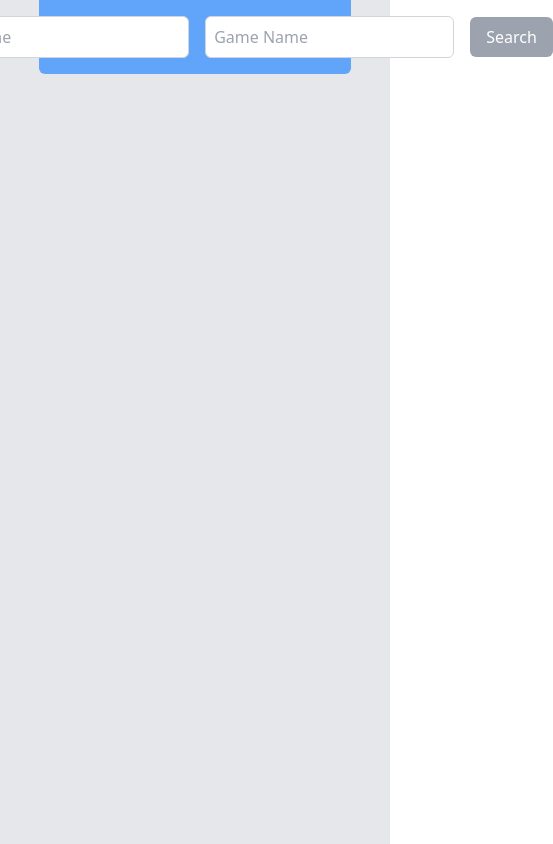
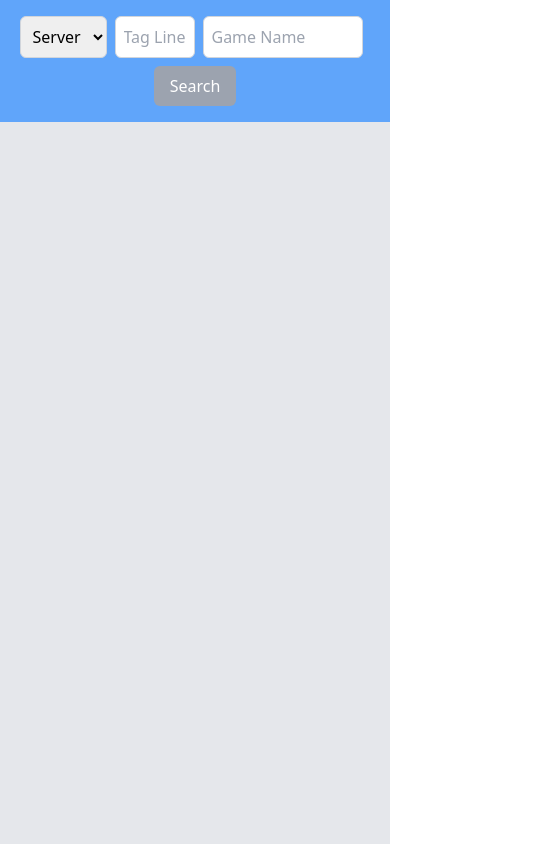
Before and after one commit to jelenu/lol-frontend, a React (Create React App) app: page / in a window 390 px wide. Shown: the whole page, 553 px wide, since content can reach past the window. Built offline with nearby package versions, Linux system fonts and the light colour scheme.

Commit message:
summonerBrowser Responsive

```diff
--- a/src/App.js
+++ b/src/App.js
@@ -5,7 +5,7 @@ import { SummonerProvider } from './context/SummonerContext';
 
 function App() {
   return (
-    <div className="bg-gray-200 min-h-screen">
+    <div className="bg-gray-200 w-full min-h-screen">
       <SummonerProvider>
           <Routes>
             <Route path="/" element={<SummonerBrowser />} />
--- a/src/components/summoners/SummonerBrowser.jsx
+++ b/src/components/summoners/SummonerBrowser.jsx
@@ -17,7 +17,7 @@ export const SummonerBrowser = () => {
     loadingMatches,
     servers,
     searchParams,
-    setSearchParams
+    setSearchParams,
   } = useSummonerContext();
 
   /**
@@ -35,15 +35,16 @@ export const SummonerBrowser = () => {
   };
 
   return (
+    <div className="">
+      {/* Search bar */}
+      <div className="flex items-center justify-center w-full py-4 bg-blue-400 mx-auto max-sm:flex-col">
         <div>
-      {/* Search bar */}
-      <div className="flex items-center justify-center bg-blue-400 p-4 rounded-b-md w-4/5 mx-auto">
           {/* Server select */}
           <select
             name="server"
             value={searchParams.server}
             onChange={handleInputChange}
-          className="p-2 mr-4 border border-gray-300 rounded-md"
+            className="p-2 mr-2 mb-2 border border-gray-300 rounded-md"
           >
             <option value="">Server</option>
             {servers.map((serverOption, index) => (
@@ -52,7 +53,6 @@ export const SummonerBrowser = () => {
               </option>
             ))}
           </select>
-
           {/* Tag Line input */}
           <input
             type="text"
@@ -60,7 +60,7 @@ export const SummonerBrowser = () => {
             value={searchParams.tagLine}
             onChange={handleInputChange}
             placeholder="Tag Line"
-          className="p-2 mr-4 border border-gray-300 rounded-md"
+            className="p-2 mr-2 mb-2 border border-gray-300 rounded-md max-sm:w-20 "
           />
 
           {/* Game Name input */}
@@ -70,8 +70,9 @@ export const SummonerBrowser = () => {
             value={searchParams.gameName}
             onChange={handleInputChange}
             placeholder="Game Name"
-          className="p-2 mr-4 border border-gray-300 rounded-md"
+            className="p-2 mr-2 mb-2 border border-gray-300 rounded-md max-sm:w-40"
           />
+        </div>
 
         {/* Search button */}
         <button
@@ -84,13 +85,14 @@ export const SummonerBrowser = () => {
       </div>
 
       {/* Render SummonerProfile component if search results exist */}
-      {searchResults && (
-        <SummonerProfile/>
-      )}
+      {searchResults && <SummonerProfile />}
 
       {/* Render SummonerHistory component if matches exist and not loading */}
       {matchesIds && !loadingMatches && (
-        <SummonerHistory matchesIds={matchesIds} summonerName={searchResults.name} />
+        <SummonerHistory
+          matchesIds={matchesIds}
+          summonerName={searchResults.name}
+        />
       )}
     </div>
   );
--- a/src/components/summoners/SummonerProfile.jsx
+++ b/src/components/summoners/SummonerProfile.jsx
@@ -15,7 +15,7 @@ export const SummonerProfile = () => {
   );
 
   return (
-    <div className="flex items-center justify-center  p-4 w-3/5 mx-auto">
+    <div className="flex items-center justify-center  p-4 mx-auto">
       <div>
         {/* Summoner profile icon */}
         <img
```
Lines whose indentation alone changed are shown as unchanged.
